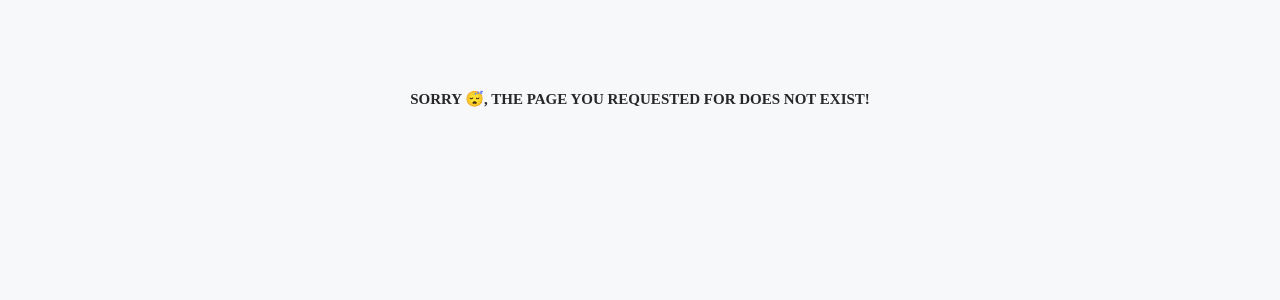
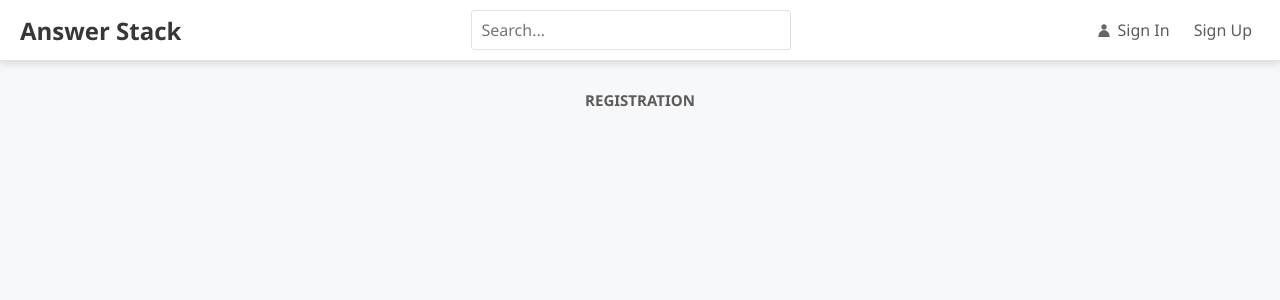
Before and after one commit to ikembakwem/answer-stack, a React (Vite) app: page /register in a window 1280 px wide. Shown: the top 300 px of the page. Built offline with nearby package versions, Linux system fonts and the light colour scheme.

Commit message:
Added RegistrationPage and configured route

```diff
--- a/src/ui/components/Header.tsx
+++ b/src/ui/components/Header.tsx
@@ -22,7 +22,7 @@ export const Header = () => {
         />
       </SearchContainer>
 
-      <NavLink to="/search">
+      <NavLink to="/login">
         <UserIcon />
         <span>Sign In</span>
       </NavLink>
--- a/src/ui/pages/ErrorPage.tsx
+++ b/src/ui/pages/ErrorPage.tsx
@@ -1,7 +1,10 @@
+import { NavLink } from "react-router-dom";
 import { Page } from "./Page";
 
 export const ErrorPage = () => (
   <Page title="Sorry 😴, the page you requested for does not exist!">
-    {null}
+    <p>
+      Go back <NavLink to="/">home</NavLink>
+    </p>
   </Page>
 );
--- /dev/null
+++ b/src/ui/pages/RegistrationPage.tsx
@@ -0,0 +1,5 @@
+import { Page } from "./Page";
+
+export const RegistrationPage = () => (
+  <Page title="Registration">{null}</Page>
+);
```
Also changed, not shown: src/App.tsx (+7 -0 lines).
